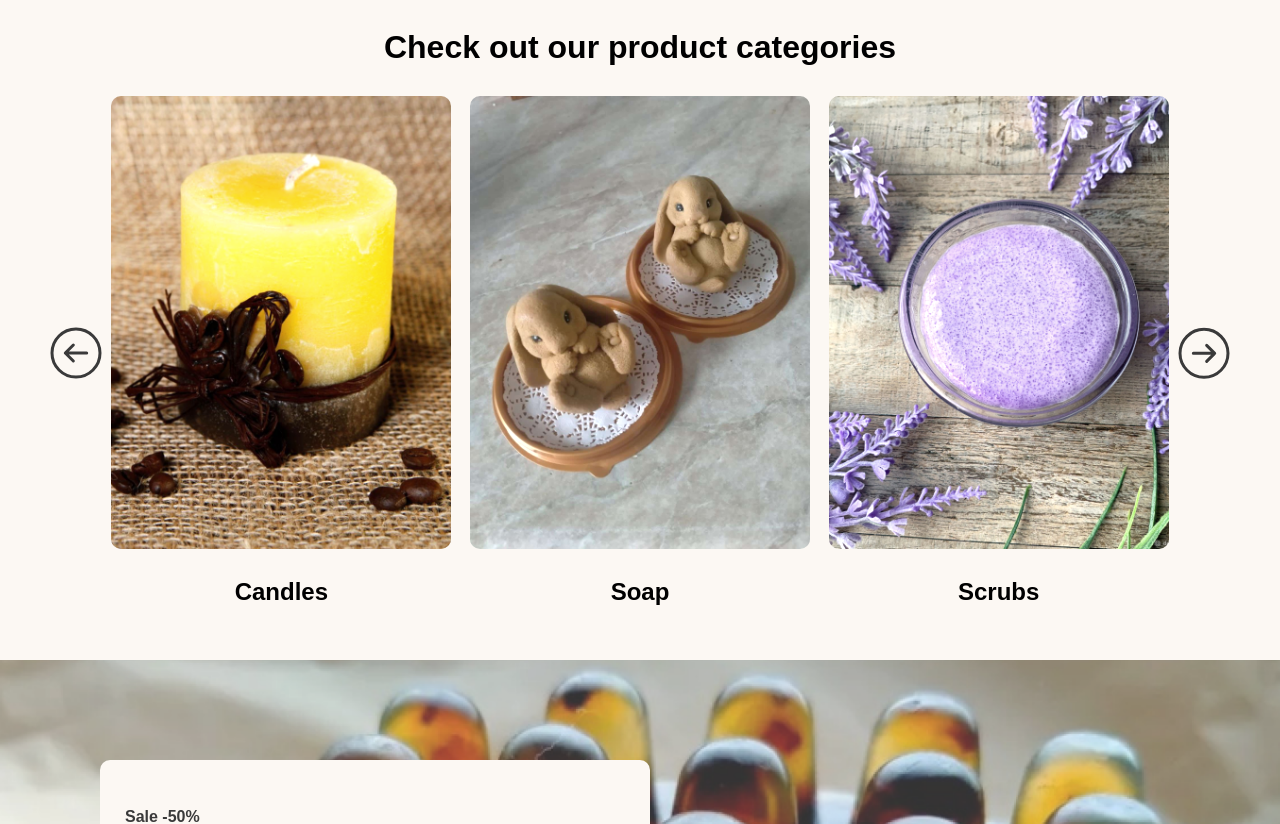
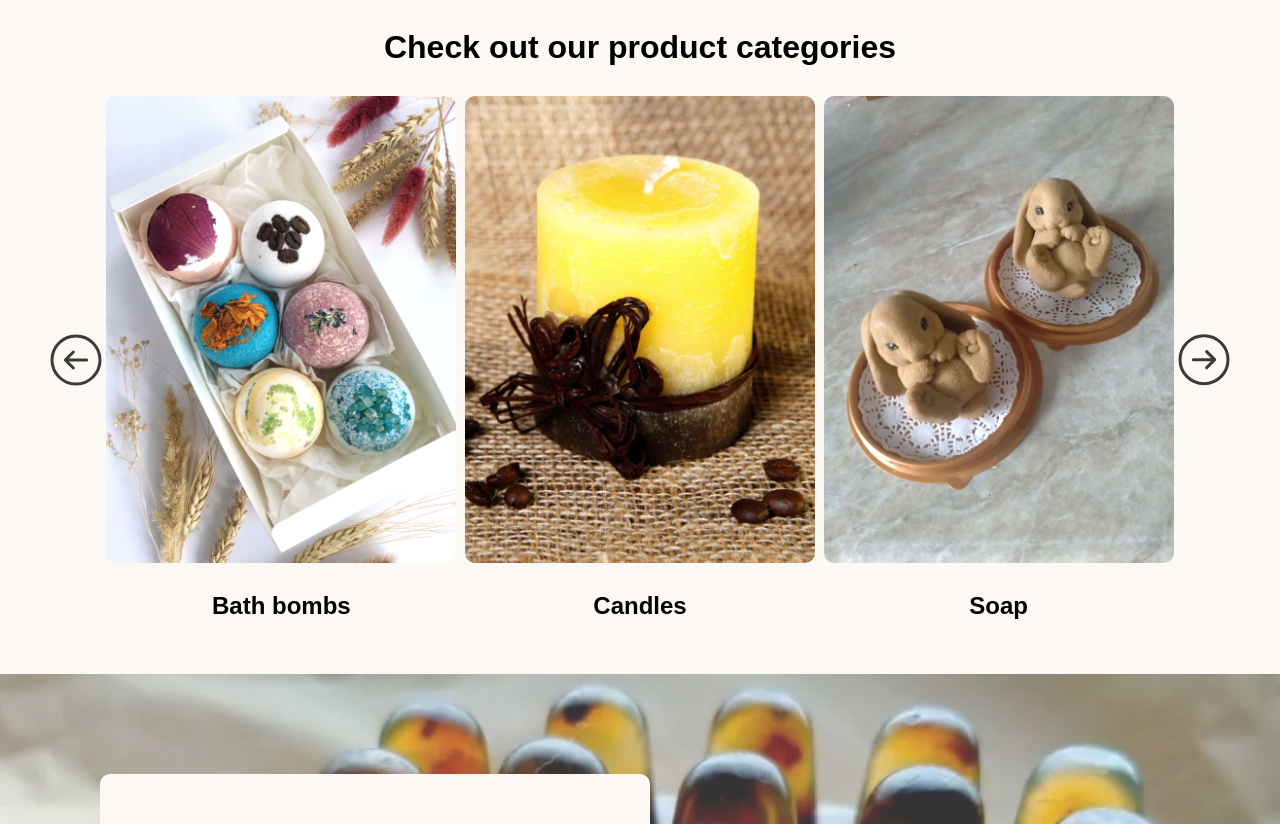
Before and after one commit to anastakozz/soap_naturee, a React (Create React App) app in the folder rs-soap-shop/: page / in a window 1280 px wide. Shown: the part 728-1552 px from the top of the page. Built offline with nearby package versions, Linux system fonts and the light colour scheme.

Commit message:
feat: add adaptive carousel (no animation)

```diff
--- a/rs-soap-shop/src/icons/arrowIcon.tsx
+++ b/rs-soap-shop/src/icons/arrowIcon.tsx
@@ -1,7 +1,7 @@
 export default function ArrowIcon() {
   return (
     <svg
-      className='transition stroke-current text-grayLColor hover:text-accentColor dark:text-secondaryColor dark:hover:text-accentColor active:scale-95'
+      className='block transition stroke-current text-grayLColor hover:text-accentColor dark:text-secondaryColor dark:hover:text-accentColor active:scale-95'
       width='52'
       height='52'
       viewBox='0 0 52 52'
--- a/rs-soap-shop/src/pages/homePage/checkoutSection/CategoryCarousel/CategoryCard/CategoryCard.tsx
+++ b/rs-soap-shop/src/pages/homePage/checkoutSection/CategoryCarousel/CategoryCard/CategoryCard.tsx
@@ -5,7 +5,7 @@ export default function CategoryCard(item: CategoryCardProps) {
   return (
     <Link to={item.link} className='flex flex-col content-center'>
       <img
-        className='w-[340px] transition rounded-normal mb-esm brightness-110 dark:brightness-75 saturate-[0.9] hover:filter-none dark:hover:filter-none'
+        className='w-[350px] transition rounded-normal mb-esm brightness-110 dark:brightness-75 saturate-[0.9] hover:filter-none dark:hover:filter-none'
         src={item.path}
         alt=''
       />
--- a/rs-soap-shop/src/pages/homePage/checkoutSection/CategoryCarousel/CategoryCarousel.tsx
+++ b/rs-soap-shop/src/pages/homePage/checkoutSection/CategoryCarousel/CategoryCarousel.tsx
@@ -1,6 +1,7 @@
+import React, { useState } from 'react'
 import ArrowIcon from '../../../../icons/arrowIcon'
 import { CategoryCardProps } from '../../../../lib/interfaces'
-import CategoryCard from './CategoryCard/CategoryCard'
+import CategoryCard from './CategoryCard'
 
 const items: CategoryCardProps[] = [
   { name: 'Candles', path: './images/candle.png', link: '/our-products' },
@@ -11,17 +12,40 @@ const items: CategoryCardProps[] = [
 ]
 
 export default function CategoryCarousel() {
+  const length = items.length
+  const [index, setIndex] = useState(0)
+  const nextIndex = index === length - 1 ? 0 : index + 1
+  const prevIndex = index === 0 ? length - 1 : index - 1
+
+  const handlePrevious = () => {
+    const newIndex = index - 1
+    setIndex(newIndex < 0 ? length - 1 : newIndex)
+    console.log(prevIndex, index, nextIndex)
+  }
+
+  const handleNext = () => {
+    const newIndex = index + 1
+    setIndex(newIndex >= length ? 0 : newIndex)
+    console.log(prevIndex, index, nextIndex)
+  }
+
   return (
-    <div className='flex justify-between m-esm'>
-      <button>
+    <div className='flex justify-around flex-wrap md:m-esm md:flex-nowrap'>
+      <button onClick={handlePrevious}>
         <ArrowIcon />
       </button>
-      <div className='flex justify-around w-full'>
-        <CategoryCard {...items[0]} />
-        <CategoryCard {...items[1]} />
-        <CategoryCard {...items[2]} />
+      <div className='flex justify-around w-full order-first md:order-none'>
+        <div className='hidden lg:block'>
+          <CategoryCard {...items[prevIndex]} />
+        </div>
+        <div>
+          <CategoryCard {...items[index]} />
+        </div>
+        <div className='hidden xl:block'>
+          <CategoryCard {...items[nextIndex]} />
+        </div>
       </div>
-      <button className='transform rotate-180'>
+      <button onClick={handleNext} className='transform rotate-180'>
         <ArrowIcon />
       </button>
     </div>
```
Also changed, not shown: rs-soap-shop/public/images/sachet.png.
